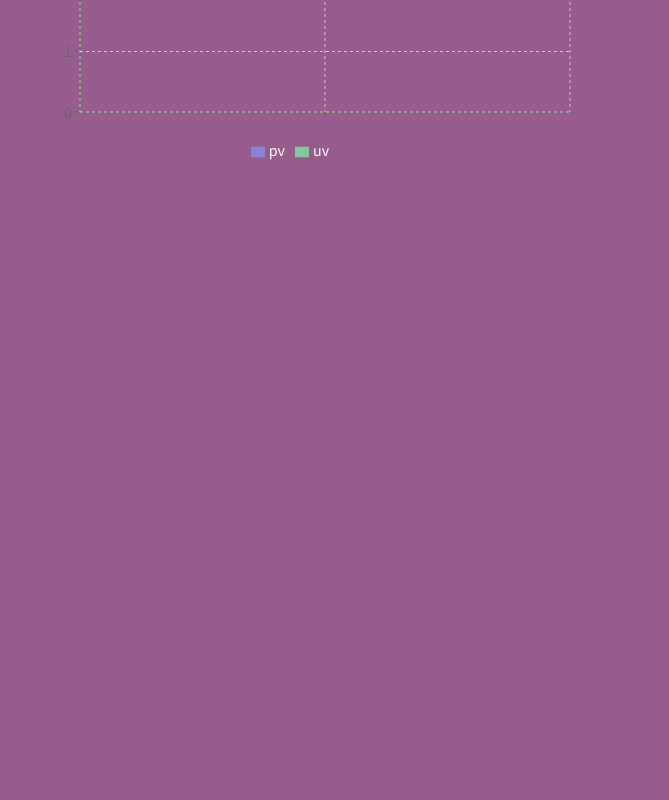
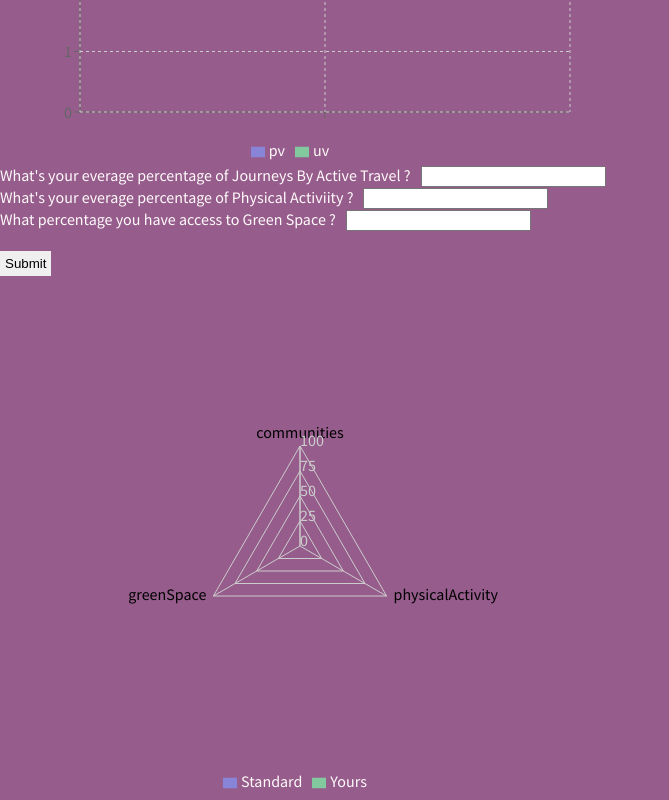
Before and after one commit to rurigrass/beyond-green-test, a React (Create React App) app: page / in a window 1280 px wide. Shown: the part 702-1502 px from the top of the page, without its empty margins (0-669 px from the left). Before the commit the page ends 871 px from the top, so only its background shows below. Built offline with nearby package versions, Linux system fonts and the light colour scheme.

Commit message:
average community showing on radar

```diff
--- a/src/App.js
+++ b/src/App.js
@@ -1,11 +1,13 @@
 import React, { Component } from 'react';
 import ContainerBox from './containers/ContainerBox';
+import RadarContainerBox from './containers/RadarContainerBox';
 
 class App extends Component {
   render() {
     return (
       <div>
         <ContainerBox />
+        <RadarContainerBox />
       </div>
     );
   }
--- /dev/null
+++ b/src/components/RadarCalculations.js
@@ -0,0 +1,47 @@
+import React from "react";
+import RadarGraphComponent from './RadarGraphComponent';
+
+class RadarCalculations extends React.Component {
+  constructor(props){
+    super(props);
+    this.state = {
+    };
+  }
+
+  countCommunities() {
+    var communitiesCounter = 0;
+    for( var i=0; i<3; i++){
+      if(this.props.communitiesArray[i]>0){
+        communitiesCounter++;
+      }
+    }
+    return communitiesCounter
+  }
+
+  totalCommunities() {
+    var communitiesTotal = 0;
+    for(var i=0; i<3; i++){
+      communitiesTotal = communitiesTotal + this.props.communitiesArray[i];
+    }
+    return communitiesTotal
+  }
+
+  averageCommunities() {
+    const average = this.totalCommunities() / this.countCommunities();
+    return average
+  }
+
+  render() {
+    console.log(this.totalCommunities());
+    return(
+      <div>
+        <RadarGraphComponent communities={this.averageCommunities()}/>
+      </div>
+    )
+  }
+}
+
+
+
+
+export default RadarCalculations;
--- /dev/null
+++ b/src/components/RadarFormView.js
@@ -0,0 +1,35 @@
+import React from 'react';
+
+const RadarFormView = (props) => {
+
+  function handleSubmit(event){
+    event.preventDefault();
+    props.handleActiveTravelInput(event);
+    props.handlePhysicalActivityInput(event);
+    props.handleGreenSpaceInput(event);
+  }
+
+  return(
+      <form onSubmit={handleSubmit}>
+        <div className='radar-form-queries'>
+          <label htmlFor='active_travel_input'>What's your everage percentage of Journeys By Active Travel ?</label>
+          <input type='number' id='active_travel_input'/>
+          <br/>
+        </div>
+        <div className='radar-form-queries'>
+          <label htmlFor='physical_activity_input'>What's your everage percentage of Physical Activiity ?</label>
+          <input type='number' id='physical_activity_input'/>
+          <br/>
+        </div>
+        <div className='radar-form-queries'>
+          <label htmlFor='green_space_input'>What percentage you have access to Green Space ?</label>
+        <input type='number' id='green_space_input'/>
+          <br/>
+        </div>
+        <button type="submit" id="submit" value="submit">Submit</button>
+      </form>
+    )
+
+}
+
+export default RadarFormView;
--- /dev/null
+++ b/src/components/RadarGraphComponent.js
@@ -0,0 +1,44 @@
+import React, { Component } from 'react';
+import {Radar, RadarChart, PolarGrid, Legend,
+  PolarAngleAxis, PolarRadiusAxis} from 'recharts';
+
+  class RadarGraphComponent extends React.Component {
+    constructor(props){
+      super(props);
+      this.state = {
+        radarGraphData:[
+          { subject: 'communities', A: 0, B: 0, fullMark: 100 },
+          { subject: 'physicalActivity', A: 0, B: 0, fullMark: 100 },
+          { subject: 'greenSpace', A: 0, B: 0, fullMark: 100 },
+        ]
+      }
+    }
+
+    componentWillReceiveProps(newProps){
+      const newState = {
+        radarGraphData:[
+          { subject: 'Communities', A: 50, B: newProps.communities , fullMark: 100 },
+          { subject: 'Economy', A: 50, B: 50, fullMark: 100 },
+          { subject: 'Education', A: 56, B: 50, fullMark: 100 }
+        ]
+      }
+      this.setState(newState)
+    }
+
+    render(){
+
+      return (
+        <RadarChart cx={300} cy={250} outerRadius={100} width={600} height={500} data={this.state.radarGraphData}>
+          <PolarGrid />
+          <PolarAngleAxis dataKey="subject" />
+          <PolarRadiusAxis angle={90} domain={[0, 100]}/>
+          <Radar name="Standard" dataKey="A" stroke="#8884d8" fill="#8884d8" fillOpacity={0.6}/>
+          <Radar name="Yours" dataKey="B" stroke="#82ca9d" fill="#82ca9d" fillOpacity={0.6}/>
+          <Legend />
+
+        </RadarChart>
+      );
+    }
+  }
+
+  export default RadarGraphComponent;
--- /dev/null
+++ b/src/containers/RadarContainerBox.js
@@ -0,0 +1,58 @@
+import React from "react";
+import RadarFormView from '../components/RadarFormView';
+// import RadarGraphComponent from '../components/RadarGraphComponent';
+import RadarCalculations from '../components/RadarCalculations';
+
+
+class RadarContainerBox extends React.Component {
+
+  constructor(props){
+    super(props);
+    this.state = {
+      journeysByActiveTravel: null,
+      adultsPhysicalActivity: null,
+      accessToGreenSpace: null
+    }
+    this.handleActiveTravelInput = this.handleActiveTravelInput.bind(this);
+    this.handlePhysicalActivityInput = this.handlePhysicalActivityInput.bind(this);
+    this.handleGreenSpaceInput = this.handleGreenSpaceInput.bind(this);
+  }
+
+  handleActiveTravelInput(event){
+    const activeTravelInput = parseInt(event.target.active_travel_input.value);
+    this.setState({journeysByActiveTravel: activeTravelInput});
+  }
+
+  handlePhysicalActivityInput(event){
+    const physicalActivityInput = parseInt(event.target.physical_activity_input.value);
+    this.setState({adultsPhysicalActivity: physicalActivityInput});
+  }
+
+  handleGreenSpaceInput(event){
+    const greenSpaceInput = parseInt(event.target.green_space_input.value);
+    this.setState({accessToGreenSpace: greenSpaceInput});
+  }
+
+
+
+
+  render(){
+    return(
+      <div className='container-radar-contents'>
+        <RadarFormView
+          handleActiveTravelInput={this.handleActiveTravelInput}
+          handlePhysicalActivityInput={this.handlePhysicalActivityInput}
+          handleGreenSpaceInput={this.handleGreenSpaceInput}
+        />
+
+        <RadarCalculations
+          communitiesArray={[this.state.journeysByActiveTravel, this.state.adultsPhysicalActivity, this.state.accessToGreenSpace]}
+        />
+      </div>
+    )
+  }
+
+
+}
+
+export default RadarContainerBox
```
